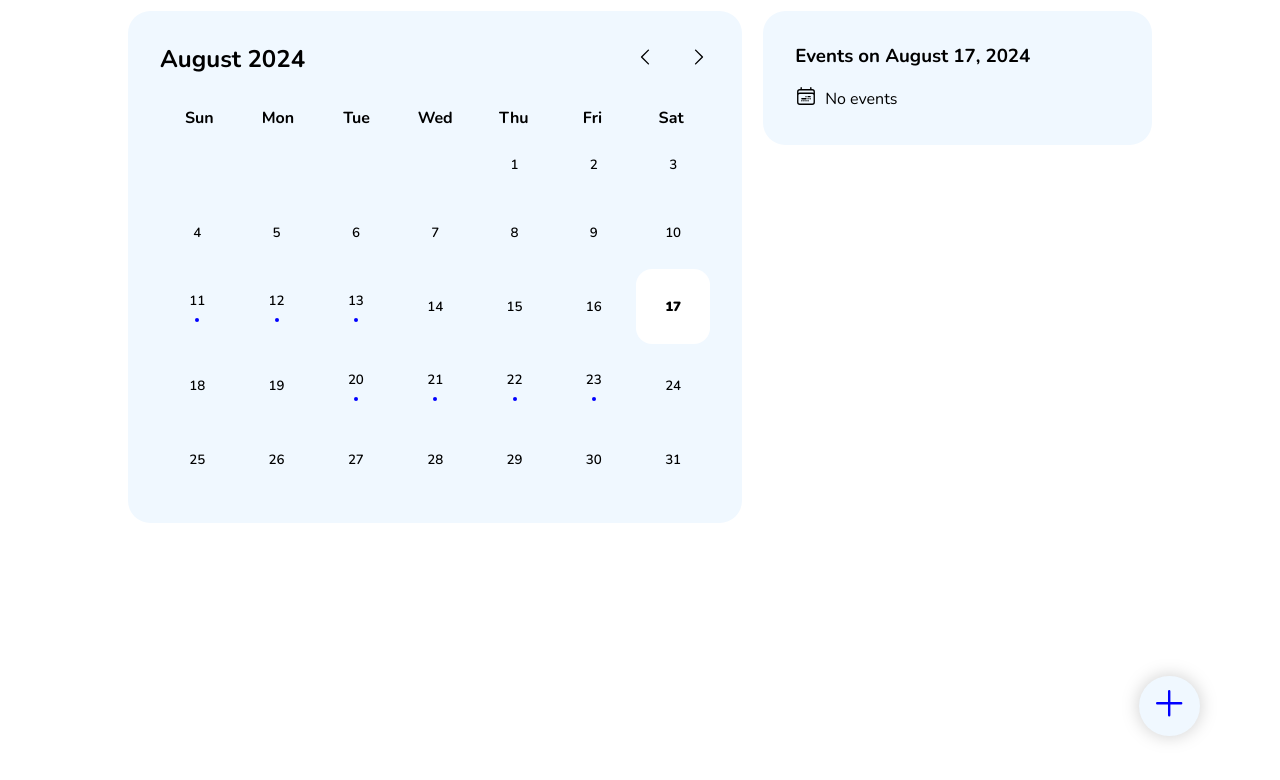
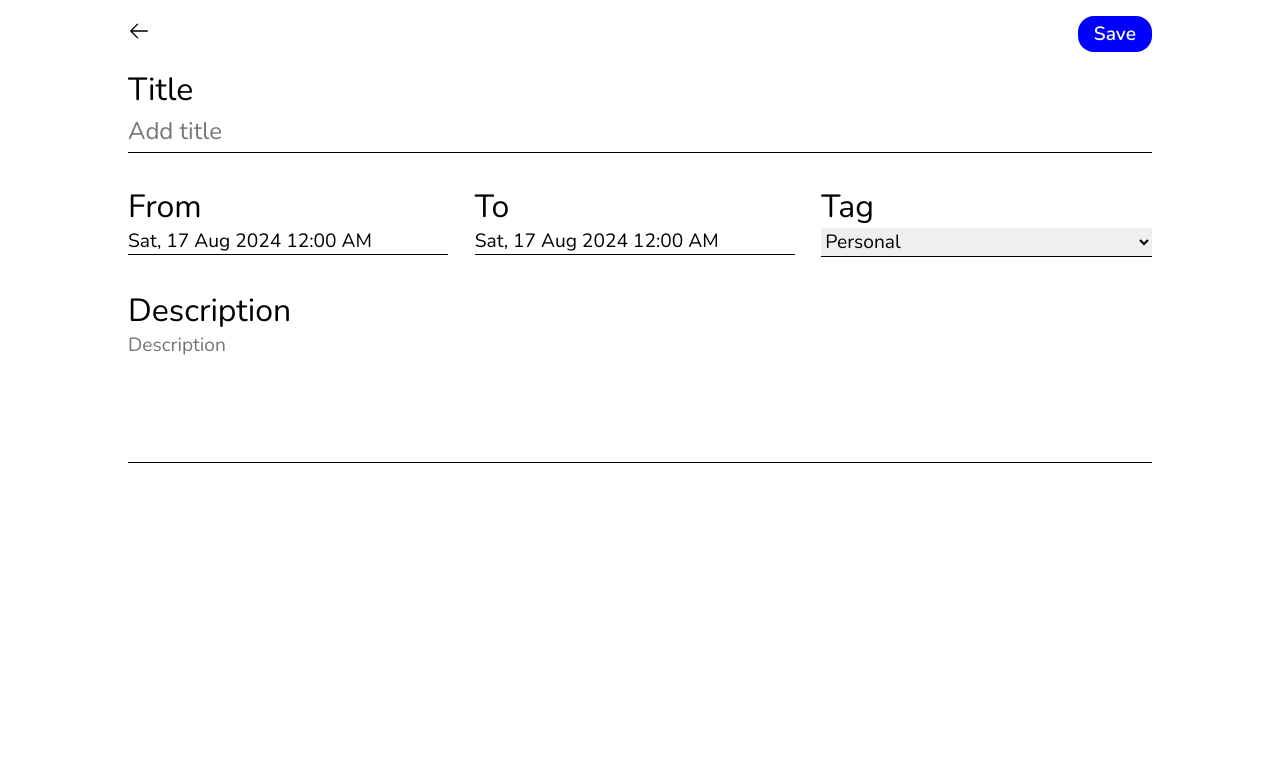
Before and after one commit to jamshed-uddin/Kalendar, a React (Vite) app: page /addevent in a window 1280 px wide. Shown: the top 780 px of the page. Built offline with nearby package versions, Linux system fonts and the light colour scheme.

Commit message:
add event form created

```diff
--- a/package.json
+++ b/package.json
@@ -13,6 +13,7 @@
     "@heroicons/react": "^2.1.5",
     "date-fns": "^3.6.0",
     "react": "^18.3.1",
+    "react-datepicker": "^7.3.0",
     "react-dom": "^18.3.1",
     "react-hot-toast": "^2.4.1",
     "react-modal": "^3.16.1",
--- a/src/App.css
+++ b/src/App.css
@@ -1,16 +1,10 @@
 .container {
   padding-top: 0.7rem;
-  background-color: white;
-  min-height: 100vh;
-  width: 100%;
-  overflow: hidden;
+
   position: relative;
 }
 
 .cal-event-container {
-  width: 80%;
-  max-height: 100vh;
-  margin: 0 auto;
   display: flex;
   gap: 1.3rem;
   flex-direction: row;
@@ -44,8 +38,8 @@ time {
 .add-event-btn {
   background-color: aliceblue;
   position: fixed;
-  bottom: 4rem;
-  right: 5rem;
+  bottom: 10%;
+  right: 8%;
   border-radius: 100%;
   padding: 0.5rem 0.7rem;
   box-shadow: 0 0 1rem 0.1rem rgba(128, 128, 128, 0.32);
@@ -74,6 +68,7 @@ time {
   }
   .events {
     width: 100%;
+    padding: 1rem;
   }
 
   .add-event-btn {
--- a/src/App.jsx
+++ b/src/App.jsx
@@ -2,6 +2,7 @@ import { PlusIcon } from "@heroicons/react/24/outline";
 import "./App.css";
 import Calendar from "./components/Calendar";
 import Events from "./components/Events";
+import { Link } from "react-router-dom";
 
 function App() {
   return (
@@ -19,11 +20,11 @@ function App() {
       </div>
 
       <div className="add-event-btn">
-        <button>
+        <Link to={"/addevent"}>
           <PlusIcon
             style={{ width: "2.4rem", height: "2.4rem", color: "blue" }}
           />
-        </button>
+        </Link>
       </div>
     </div>
   );
--- a/src/components/Calendar.jsx
+++ b/src/components/Calendar.jsx
@@ -10,7 +10,6 @@ import {
   isSameDay,
   isWithinInterval,
   parse,
-  parseISO,
   startOfToday,
 } from "date-fns";
 import { useState } from "react";
@@ -23,7 +22,7 @@ const {
   daysNameHeader,
   daysContainer,
   dayCell,
-  nextPrevBtn,
+  nextPrevCurrentDate,
   selectedCell,
   marker,
 } = calendarStyles;
@@ -50,17 +49,17 @@ const Calendar = () => {
 
     setCurrentMonth(format(firstDayOfNextMonth, "MMMM-yyyy"));
   };
-  console.log(selectedDate);
 
   return (
     <div>
       {/* calendar header */}
       <div className={`${calendarHeader}`}>
-        <h2 className="">{format(firstDayOfCurrentMonth, "MMMM yyyy")}</h2>
-        <div className={nextPrevBtn}>
+        <h2 className="">Kalendar</h2>
+        <div className={nextPrevCurrentDate}>
           <button type="button" onClick={previousMonth}>
             <ChevronLeftIcon className="icon" />
           </button>
+          <h4>{format(firstDayOfCurrentMonth, "MMMM yyyy")}</h4>
           <button onClick={nextMonth} type="button">
             <ChevronRightIcon className="icon" />
           </button>
--- a/src/index.css
+++ b/src/index.css
@@ -14,6 +14,30 @@ button {
   background-color: transparent;
   border: 0;
   cursor: pointer;
+
   /* width: 100%;
   height: 100%; */
 }
+
+button:active {
+  transform: scale(95%);
+}
+
+html {
+  background-color: white;
+}
+
+body {
+  width: 80%;
+  margin: 0 auto;
+  overflow: hidden;
+}
+
+@media (max-width: 768px) {
+  body {
+    width: 100%;
+    margin: 0 auto;
+    overflow: hidden;
+    padding: 0 0.5rem;
+  }
+}
--- a/src/main.jsx
+++ b/src/main.jsx
@@ -3,11 +3,21 @@ import { createRoot } from "react-dom/client";
 import App from "./App.jsx";
 import "./index.css";
 import DataContextProvider from "./contexts/DataContextProvider.jsx";
+import { createBrowserRouter, RouterProvider } from "react-router-dom";
+import AddEvent from "./pages/AddEvent.jsx";
+import EventDetail from "./pages/EventDetail.jsx";
+
+const router = createBrowserRouter([
+  { path: "/", element: <App /> },
+  { path: "addevent", element: <AddEvent /> },
+  { path: "event/:id", element: <EventDetail /> },
+  { path: "event/edit/:id", element: <AddEvent /> },
+]);
 
 createRoot(document.getElementById("root")).render(
   <StrictMode>
     <DataContextProvider>
-      <App />
+      <RouterProvider router={router}></RouterProvider>
     </DataContextProvider>
   </StrictMode>
 );
--- a/src/pages/AddEvent.jsx
+++ b/src/pages/AddEvent.jsx
@@ -1,7 +1,154 @@
-import React from "react";
+import { ArrowLeftIcon } from "@heroicons/react/24/outline";
+import addEventStyles from "../styles/addEvent.module.css";
+import DatePicker from "react-datepicker";
+import useData from "../hooks/useData";
+import "react-datepicker/dist/react-datepicker.css";
+
+import { useState } from "react";
+
+const {
+  eventFormHeader,
+  saveButton,
+  inputStyle,
+  labelStyle,
+  datePickerContainer,
+  datePickerInput,
+  selectInput,
+  descriptionInput,
+  titleAndSaveContainer,
+} = addEventStyles;
 
 const AddEvent = () => {
-  return <div>add event</div>;
+  const { selectedDate } = useData();
+
+  const [eventState, setEventState] = useState({
+    title: "",
+    startDatetime: selectedDate,
+    endDatetime: selectedDate,
+    tag: "",
+    description: "",
+  });
+
+  console.log(selectedDate);
+  console.log(eventState);
+  const handleChange = (e) => {
+    const { name, value } = e.target;
+
+    console.log(value);
+
+    setEventState((prev) => ({ ...prev, [name]: value }));
+  };
+
+  const handleDateChange = (date, name) => {
+    // const formattedDate = format(date, "yyyy-MM-dd'T'HH:mm");
+    console.log(date);
+    setEventState((prev) => ({ ...prev, [name]: date }));
+  };
+
+  const submitEventForm = async (e) => {
+    e.preventDefault();
+  };
+
+  return (
+    <div>
+      <form onSubmit={submitEventForm}>
+        {/* event form header */}
+        <div className={eventFormHeader}>
+          <div>
+            <ArrowLeftIcon className="icon" />
+          </div>
+          <div>
+            <button type="submit" className={saveButton}>
+              Save
+            </button>
+          </div>
+        </div>
+
+        {/* title */}
+        <div className={titleAndSaveContainer}>
+          <label className={labelStyle} htmlFor="title">
+            Title
+          </label>
+          <input
+            className={inputStyle}
+            type="text"
+            name="title"
+            id="title"
+            placeholder="Add title"
+            onChange={handleChange}
+          />
+        </div>
+
+        {/* from to tag */}
+        <div className={datePickerContainer}>
+          <div>
+            <label className={labelStyle} htmlFor="startDatetime">
+              From
+            </label>
+            <DatePicker
+              id="startDatetime"
+              className={datePickerInput}
+              selected={eventState.startDatetime}
+              onChange={(date) => handleDateChange(date, "startDatetime")}
+              value={eventState.startDatetime}
+              timeInputLabel="Time:"
+              dateFormat="EEE, dd MMM yyyy h:mm aa"
+              showTimeInput
+            />
+          </div>
+
+          <div>
+            <label className={labelStyle} htmlFor="endDatetime">
+              To
+            </label>
+            <DatePicker
+              id="endDatetime"
+              className={datePickerInput}
+              selected={eventState.endDatetime}
+              onChange={(date) => handleDateChange(date, "endDatetime")}
+              value={eventState.endDatetime}
+              timeInputLabel="Time:"
+              dateFormat="EEE, dd MMM yyyy h:mm aa"
+              showTimeInput
+            />
+          </div>
+
+          <div>
+            <label className={labelStyle} htmlFor="tag">
+              Tag
+            </label>
+            <select
+              className={selectInput}
+              name="tag"
+              id="tag"
+              onChange={handleChange}
+              defaultValue={eventState.tag}
+              defaultChecked={eventState.tag}
+            >
+              <option value="personal">Personal</option>
+              <option value="home">Home</option>
+              <option value="work">Work</option>
+            </select>
+          </div>
+        </div>
+
+        {/* description */}
+        <div className={descriptionInput}>
+          <label className={labelStyle} htmlFor="description">
+            Description
+          </label>
+          <textarea
+            name="description"
+            id="description"
+            value={eventState.description}
+            onChange={handleChange}
+            placeholder="Description"
+            rows={5}
+          ></textarea>
+        </div>
+      </form>
+    </div>
+  );
 };
 
 export default AddEvent;
--- /dev/null
+++ b/src/styles/addEvent.module.css
@@ -0,0 +1,105 @@
+.eventFormHeader {
+  display: flex;
+  justify-content: space-between;
+  align-items: center;
+  /* border: 2px solid red; */
+  padding: 1rem 0;
+}
+.titleAndSaveContainer {
+  margin-bottom: 2rem;
+}
+
+.saveButton {
+  background-color: blue;
+  color: white;
+  padding: 0.3rem 1rem;
+  font-size: 1.2rem;
+  font-weight: 600;
+  border-radius: 1rem;
+}
+
+.labelStyle {
+  display: block;
+  font-size: 2rem;
+}
+
+.inputStyle {
+  font-size: 1.5rem;
+  border: 0;
+  border-bottom: 1.5px solid black;
+  width: 100%;
+  padding: 0.3rem 0;
+}
+
+.inputStyle:focus {
+  outline: 0;
+}
+
+.datePickerContainer {
+  display: flex;
+  gap: 1rem;
+  flex-direction: row;
+  width: 100%;
+  margin-bottom: 2rem;
+}
+
+.datePickerContainer > div {
+  flex-grow: 1;
+  width: 100%;
+}
+
+.datePickerInput {
+  font-size: 1.2rem;
+  border: 0;
+  border-bottom: 1.5px solid black;
+  width: 100%;
+  min-width: 20rem;
+}
+
+.selectInput {
+  font-size: 1.2rem;
+  border: 0;
+  border-bottom: 1.5px solid black;
+  width: 100%;
+  /* padding: 0.3rem 0; */
+}
+
+.descriptionInput > textarea {
+  font-size: 1.2rem;
+  border: 0;
+  border-bottom: 1.5px solid black;
+  width: 100%;
+  resize: none;
+}
+
+.selectInput:focus,
+.datePickerInput:focus,
+textarea:focus {
+  outline: 0;
+}
+
+@media (max-width: 768px) {
+  .inputStyle,
+  .selectInput,
+  .datePickerInput,
+  textarea {
+    font-size: 1.2rem;
+  }
+
+  .labelStyle {
+    margin-bottom: 0.5rem;
+    font-size: 1.7rem;
+  }
+  .titleAndSaveContainer {
+    margin-bottom: 1rem;
+  }
+
+  .datePickerContainer {
+    flex-direction: column;
+    margin-bottom: 1rem;
+  }
+  .datePickerContainer > div {
+    margin-bottom: 1rem;
+    width: 100%;
+  }
+}
--- a/src/styles/calendar.module.css
+++ b/src/styles/calendar.module.css
@@ -4,10 +4,10 @@
   align-items: center;
   margin-bottom: 2rem;
 }
-.nextPrevBtn {
+.nextPrevCurrentDate {
   display: flex;
-  align-items: center;
-  gap: 2rem;
+  align-items: start;
+  gap: 1rem;
 }
 
 .daysNameHeader {
@@ -59,25 +59,6 @@
   display: block;
 }
 
-.dayTwo {
-  grid-column-start: 2;
-}
-.dayThree {
-  grid-column-start: 3;
-}
-.dayFour {
-  grid-column-start: 4;
-}
-.dayFive {
-  grid-column-start: 5;
-}
-.daySix {
-  grid-column-start: 6;
-}
-.daySeven {
-  grid-column-start: 7;
-}
-
 /* mobile device styles */
 @media (max-width: 768px) {
   .calendarHeader {
```
Also changed, not shown: 1 other file (tests, documents, lock files or other folders).
